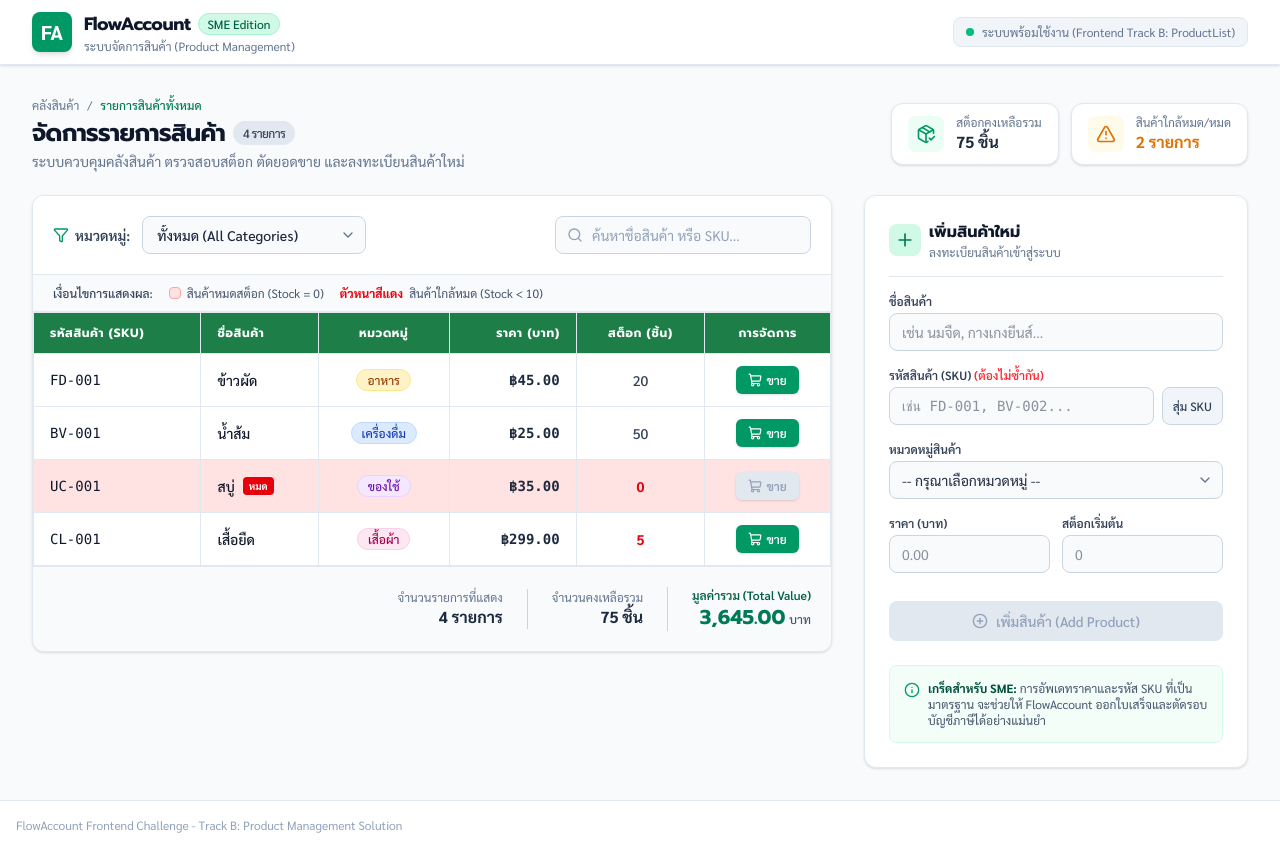
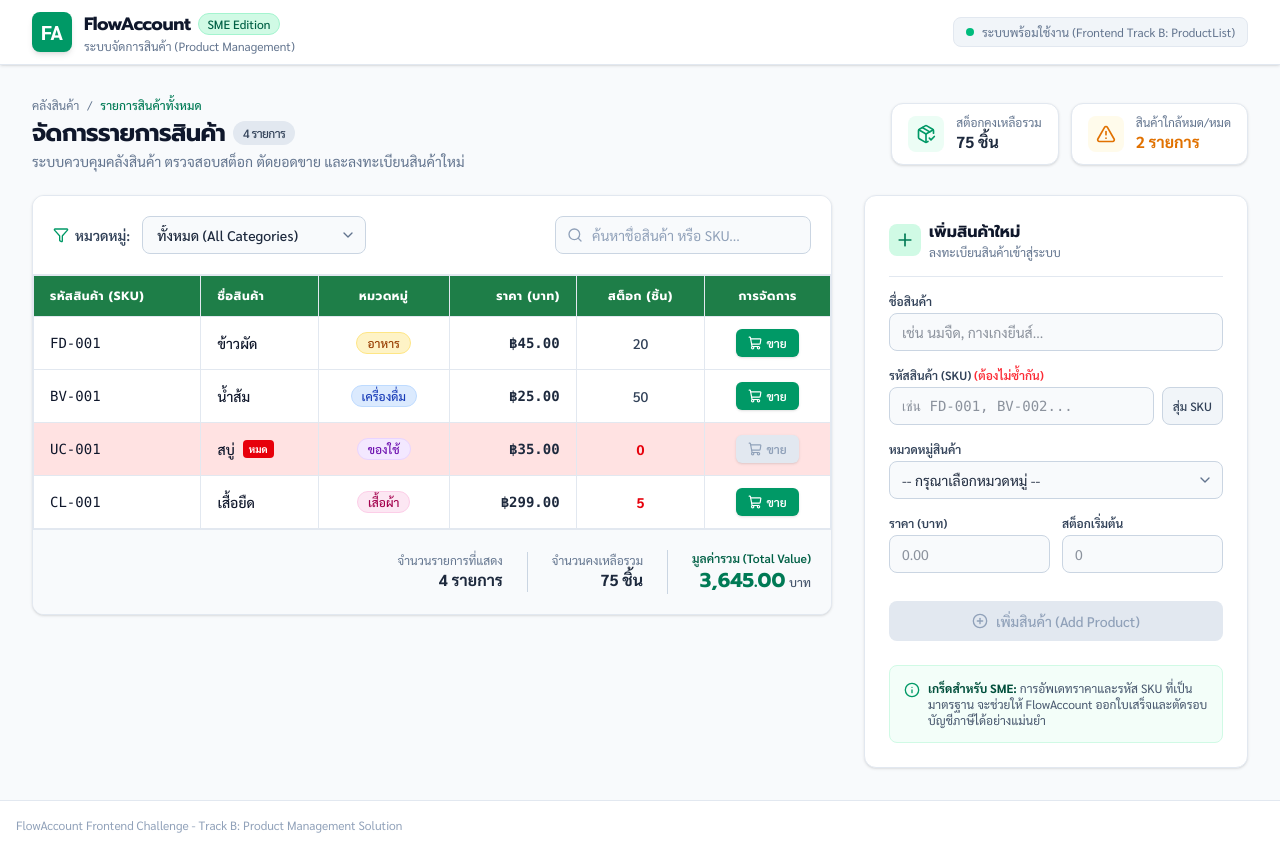
Before and after one commit to NhongSun/product-management, a React (Vite) app: page / in a window 1280 px wide. Built offline with nearby package versions, Linux system fonts and the light colour scheme.

Commit message:
remove redundant instruction

```diff
--- a/src/components/product-list/ProductList.tsx
+++ b/src/components/product-list/ProductList.tsx
@@ -9,7 +9,6 @@ import { EmptyState } from './EmptyState'
 import { ProductSummary } from './ProductSummary'
 import { ProductTable } from './ProductTable'
 import { ProductToolbar } from './ProductToolbar'
-import { StockLegend } from './StockLegend'
 
 interface ProductListProps {
   products: Product[]
@@ -38,7 +37,6 @@ export function ProductList({ products, onSell }: ProductListProps) {
         search={searchQuery}
         onSearchChange={setSearchQuery}
       />
-      <StockLegend />
       {filteredProducts.length > 0 ? (
         <ProductTable products={filteredProducts} onSell={onSell} />
       ) : (
--- a/src/components/product-list/StockLegend.tsx
+++ /dev/null
@@ -1,15 +0,0 @@
-export function StockLegend() {
-  return (
-    <div className="flex flex-wrap items-center gap-4 border-b border-slate-200 bg-slate-50 px-5 py-2.5 text-xs text-slate-600">
-      <span className="font-medium text-slate-700">เงื่อนไขการแสดงผล:</span>
-      <span className="inline-flex items-center gap-1.5">
-        <span className="inline-block h-3 w-3 rounded border border-red-300 bg-red-100" />
-        สินค้าหมดสต็อก (Stock = 0)
-      </span>
-      <span className="inline-flex items-center gap-1.5">
-        <span className="font-bold text-red-600">ตัวหนาสีแดง</span>
-        สินค้าใกล้หมด (Stock &lt; 10)
-      </span>
-    </div>
-  )
-}
```
